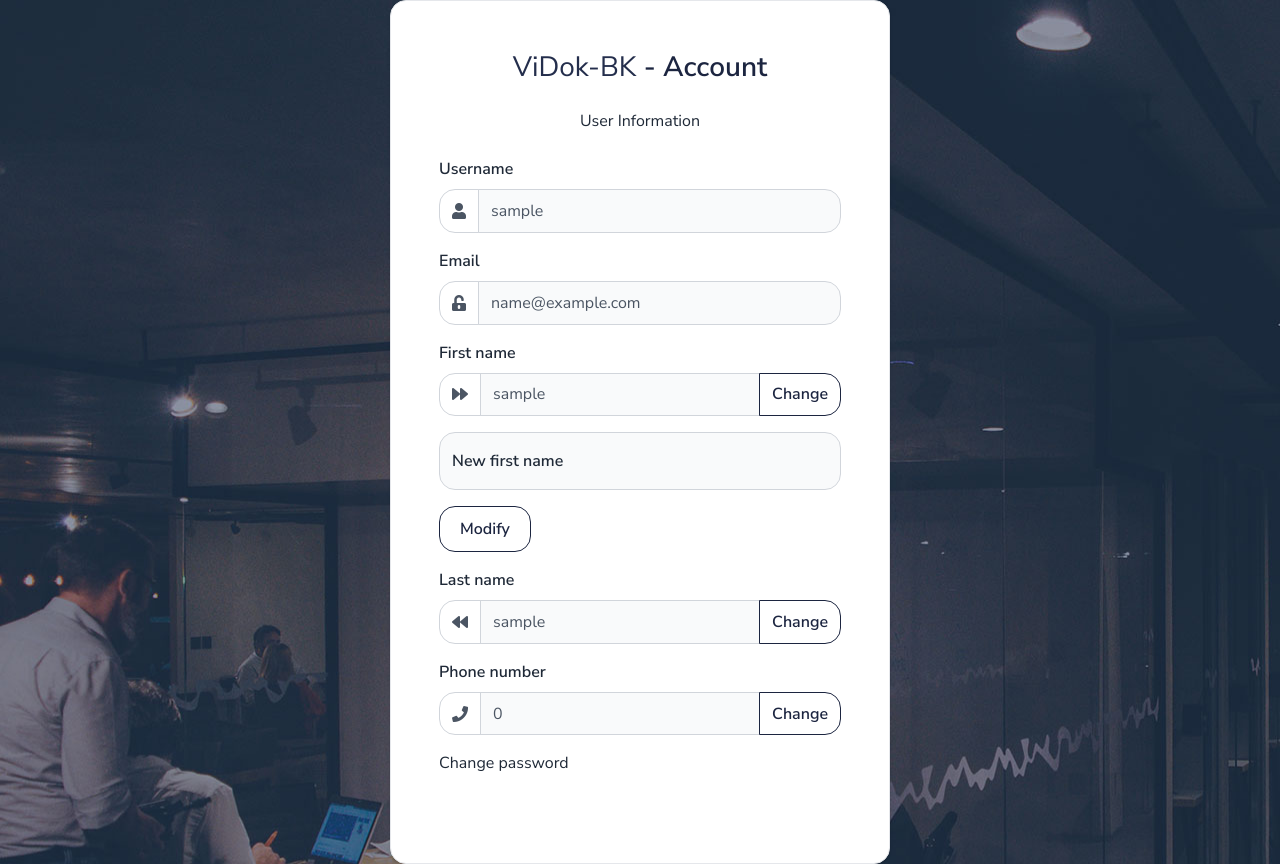
After one commit to luong11026/ViDok_HK221, a Flask app: page /account in a window 1280 px wide, after a click on "Change". The commit adds this page. Run offline with Flask 2, Linux system fonts and the light colour scheme; the visitor is signed in with stand-in values (Sample User, id 1); data comes from the database, SQL or seed files in the repository; some libraries are stand-ins or nearby versions.

Commit message:
Add user info page

```diff
--- a/app/forms.py
+++ b/app/forms.py
@@ -20,14 +20,13 @@ class RegisterForm(FlaskForm):
 	email       = StringField  (u'Email'     , validators=[DataRequired(), Email()])
 	phone_number = StringField (u'Phone Number'  , validators=[DataRequired()])
 
-class ModifyInfoForm(FlaskForm):
-	fname        = StringField  (u'First Name', validators=[DataRequired()])
-	lname        = StringField  (u'Last Name', validators=[DataRequired()])
-	password    = PasswordField(u'Password'  , validators=[DataRequired()])
-	new_password = PasswordField(u'Password'  , validators=[DataRequired()])
-	username = StringField(u'Username', validators=[DataRequired()])
-	new_email = StringField(u'Email', validators=[DataRequired(), Email()])
-	new_phonenum = StringField(u'Phone Number', validators=[DataRequired()])
+class AccountInfor(FlaskForm):
+	new_fname        = StringField  (u'First Name')
+	new_lname        = StringField  (u'Last Name')
+	new_email = StringField(u'Email', validators=[Email()])
+	new_phone_num = StringField(u'Phone Number')
+	new_password = PasswordField(u'Password')
+	password    = PasswordField(u'Password')
 
 class PasswordRequestForm(FlaskForm):
 	email = StringField(u'Email', validators=[DataRequired(), Email()])
--- /dev/null
+++ b/app/templates/accounts/user_infor.html
@@ -0,0 +1,221 @@
+{% extends "layouts/base-fullscreen.html" %}
+
+<!-- Specific Page CSS goes HERE  -->
+{% block stylesheets %}{% endblock stylesheets %} {% block content %}
+
+<main>
+  {% include 'includes/preloader.html' %}
+
+  <!-- Section -->
+  <section
+    class="min-vh-100 d-flex align-items-center section-image overlay-soft-dark"
+    data-background="static/assets/img/pages/form-image.jpg"
+  >
+    <div class="container">
+      <div class="row justify-content-center">
+        <div class="col-12 d-flex align-items-center justify-content-center">
+          <div
+            class="signin-inner my-4 my-lg-0 bg-white shadow-soft border rounded border-gray-300 p-4 p-lg-5 w-100 fmxw-500"
+          >
+            <div class="text-center text-md-center mb-3 mt-md-0">
+              <h1 class="mb-0 h3">
+                <a href="index.html">ViDok-BK</a> - Account
+              </h1>
+              <br />
+              <span class="font-weight-normal">
+                {% if msg %} {{ msg | safe }} {% else %} User Information {%
+                endif %}
+              </span>
+            </div>
+
+            {% if not success %}
+            <form method="post" action="" class="mt-4">
+              {{ form.hidden_tag() }}
+
+              <!-- Form -->
+              <div class="form-group">
+                <div class="form-group mb-3">
+                  <label for="username">Username</label>
+                  <div class="input-group">
+                    <span class="input-group-text" id="basic-addon1"
+                      ><span class="fas fa-user"></span
+                    ></span>
+                    <div class="form-control">{{ user.user}}</div>
+                  </div>
+                </div>
+                <div class="form-group mb-3">
+                  <label for="email">Email</label>
+                  <div class="input-group">
+                    <span class="input-group-text" id="basic-addon2"
+                      ><span class="fas fa-unlock-alt"></span
+                    ></span>
+                    <div class="form-control">{{ user.email}}</div>
+                  </div>
+                </div>
+                <div class="form-group mb-3">
+                  <label for="fname">First name</label>
+                  <div class="input-group">
+                    <span class="input-group-text" id="basic-addon3"
+                      ><span class="fas fa-forward"></span
+                    ></span>
+                    <div class="form-control">{{ user.fname}}</div>
+                    <button
+                      class="btn btn-outline-secondary"
+                      type="button"
+                      data-bs-toggle="collapse"
+                      data-bs-target="#change1"
+                      aria-expanded="true"
+                    >
+                      Change
+                    </button>
+                  </div>
+                </div>
+                <div class="form-group mb-3">
+                  <div
+                    class="collapse-vertical collapse form-floating"
+                    id="change1"
+                  >
+                    {{ form.new_fname(class="form-control input-group",
+                    placeholder ='First name', type="text") }}
+                    <label>New first name</label>
+                    <button
+                      type="submit"
+                      class="btn btn-outline-secondary"
+                      style="margin-top: 16px; padding: 10px 20px"
+                    >
+                      Modify
+                    </button>
+                  </div>
+                </div>
+
+                <div class="form-group mb-3">
+                  <label for="lname">Last name</label>
+                  <div class="input-group">
+                    <span class="input-group-text" id="basic-addon4"
+                      ><span class="fas fa-backward"></span
+                    ></span>
+                    <div class="form-control">{{ user.lname}}</div>
+                    <button
+                      class="btn btn-outline-secondary"
+                      type="button"
+                      data-bs-toggle="collapse"
+                      data-bs-target="#change2"
+                      aria-expanded="true"
+                    >
+                      Change
+                    </button>
+                  </div>
+                </div>
+                <div class="form-group mb-3">
+                  <div
+                    class="collapse-vertical collapse form-floating"
+                    id="change2"
+                  >
+                    {{ form.new_lname(class="form-control input-group",
+                    placeholder ='Last name', type="text") }}
+                    <label>New last name</label>
+                    <button
+                      type="submit"
+                      class="btn btn-outline-secondary"
+                      style="margin-top: 16px; padding: 10px 20px"
+                    >
+                      Modify
+                    </button>
+                  </div>
+                </div>
+
+                <div class="form-group mb-3">
+                  <label for="phone_num">Phone number</label>
+                  <div class="input-group">
+                    <span class="input-group-text" id="basic-addon5"
+                      ><span class="fas fa-phone"></span
+                    ></span>
+                    <div class="form-control">{{ user.phone_num }}</div>
+                    <button
+                      class="btn btn-outline-secondary"
+                      type="button"
+                      data-bs-toggle="collapse"
+                      data-bs-target="#change3"
+                      aria-expanded="true"
+                    >
+                      Change
+                    </button>
+                  </div>
+                </div>
+                <div class="form-group mb-3">
+                  <div
+                    class="collapse-vertical collapse form-floating"
+                    id="change3"
+                  >
+                    {{ form.new_phone_num(class="form-control input-group",
+                    placeholder ='New phone number', type="number") }}
+                    <label>New phone number</label>
+                    <button
+                      type="submit"
+                      class="btn btn-outline-secondary"
+                      style="margin-top: 16px; padding: 10px 20px"
+                    >
+                      Modify
+                    </button>
+                  </div>
+                </div>
+
+                <div
+                  data-bs-toggle="collapse"
+                  data-bs-target="#change4"
+                  aria-expanded="true"
+                  style="margin-bottom: 16px"
+                >
+                  Change password
+                </div>
+                <div class="form-group mb-3">
+                  <div
+                    class="collapse-vertical collapse form-floating"
+                    id="change4"
+                  >
+                    {{ form.password(class="form-control input-group",
+                    placeholder ='Password', type="password") }}
+                    <label>Current password</label>
+                  </div>
+                </div>
+
+                <div class="form-group mb-3">
+                  <div
+                    class="collapse-vertical collapse form-floating"
+                    id="change4"
+                  >
+                    {{ form.new_password(class="form-control input-group",
+                    placeholder ='New password', type="password") }}
+                    <label>New password</label>
+                    <button
+                      type="submit"
+                      class="btn btn-outline-secondary"
+                      style="margin-top: 16px; padding: 10px 20px"
+                    >
+                      Modify
+                    </button>
+                  </div>
+                </div>
+              </div>
+              <!-- End of Form -->
+            </form>
+
+            {% else %}
+
+            <p class="mt-4 text-sm text-center">
+              <a href="{{ url_for('login') }}" class="btn btn-primary">Login</a>
+            </p>
+
+            {% endif %}
+            <br />
+          </div>
+        </div>
+      </div>
+    </div>
+  </section>
+</main>
+
+{% endblock content %}
+
+<!-- Specific Page JS goes HERE  -->
+{% block javascripts %}{% endblock javascripts %}
--- a/app/templates/includes/navigation.html
+++ b/app/templates/includes/navigation.html
@@ -52,7 +52,7 @@
           </li>
           <li class="nav-item">
             <a
-              href="modify.html"
+              href="account"
               class="nav-link"
               id="homeNav"
               aria-expanded="false"
--- a/app/views.py
+++ b/app/views.py
@@ -16,11 +16,15 @@ from flask_login         import login_user, logout_user, current_user, login_req
 from werkzeug.exceptions import HTTPException, NotFound, abort
 from jinja2              import TemplateNotFound
 from sqlalchemy import func
+from flask import send_file
+from glob import glob
+from io import BytesIO
+from zipfile import ZipFile
 
 # App modules
 from app        import app, lm, db, bc
 from app.models import Users, Ligands
-from app.forms  import ConfirmEmail, LoginForm, ModifyInfoForm, PasswordRequestForm, RegisterForm
+from app.forms  import ConfirmEmail, LoginForm, AccountInfor, PasswordRequestForm, RegisterForm
 from app.chem_utils import DockingAgent, save_compound
 from app.dss_system import DSSSystem
 from app.util   import create_user_folders, response
@@ -32,6 +36,10 @@ session ={}
 session['confirmed'] = False
 session['confirm_code_hash'] = '123'
 session['email'] = 'empty'
+
+# Support function
+def has_numbers(inputString):
+    return any(char.isdigit() for char in inputString)
 
 # pro   de login manager with load_user callback
 @lm.user_loader
@@ -53,7 +61,6 @@ def register():
     msg     = None
     success = False
     if request.method == 'GET':
-
         return render_template( 'accounts/register.html', form=form, msg=msg)
 
     # check if both http method is POST and form is valid on submit
@@ -76,13 +83,15 @@ def register():
             msg = 'Error: User exists!'
         elif phone_num == '':
             msg = 'Error: Input phone number again!'
+        elif has_numbers(fname) or has_numbers(lname):
+            msg = 'Error: name contains number!'
         else:
             confirm_code = create_confirm_code()
             sendmail_code(email, confirm_code)
             confirm_code_hash = bc.generate_password_hash(confirm_code)
             session['confirm_code_hash'] = confirm_code_hash
             pw_hash = bc.generate_password_hash(password)
-            user = Users(username, email, pw_hash, fname, lname, phone_num, confirmed=False)
+            user = Users(username, email, pw_hash, fname, lname, phone_num, confirmed=True)
             user.save()
             create_user_folders(user.id)
             msg     = 'User created successfully'
@@ -117,49 +126,6 @@ def confirm_email():
         msg = 'Your code is incorrect'
     return render_template( 'accounts/confirmemail.html', form=form, msg = msg, success = success)
 
-@app.route('/modify.html', methods=['GET', 'POST'])
-def modify():
-    # declare the Modification Form
-    form = ModifyInfoForm(request.form)
-    msg = None
-    success = False
-    if request.method == 'GET':
-        return render_template('home/modify.html', form=form, msg=msg )
-
-    if form.validate_on_submit():
-        # assign form data to variables
-        fname = request.form.get('fname', '', type=str)
-        lname = request.form.get('lname', '', type=str)
-        username = request.form.get('username', '', type=str)
-        password = request.form.get('password', '', type=str)
-        new_password = request.form.get('new_password', '', type=str)
-        new_email = request.form.get('new_email', '', type=str)
-        new_phonenum = request.form.get('new_phonenum', '', type=int)
-        # filter User out of database through username
-        user = Users.query.filter_by(user=username).first()
-        # filter Email
-        user_by_email = Users.query.filter_by(email=new_email).first()
-        if user:
-            if user_by_email:
-                msg = 'Error: Email exists!'
-                return render_template('home/modify.html', form=form, msg=msg, success=success)
-            if new_phonenum == '':
-                msg = 'Error: Input phone number again!'
-            if bc.check_password_hash(user.password, password):
-                pw_hash = bc.generate_password_hash(new_password)
-                user.update(fname, lname, pw_hash, new_email, new_phonenum)
-                msg = 'Modify user info successfully.'
-                success=True
-                # logout and login again
-                logout()
-                return render_template('home/modify.html', form=form, msg=msg, success=success)
-            else:
-                msg = "Wrong password. Please try again."
-        else:
-            msg = "Unknown user"
-    # return redirect(url_for('modify'))
-    return render_template('home/modify.html', form=form, msg=msg, success=success)
-
 @app.route('/passwordrequest.html', methods=['GET', 'POST'])
 def request_password():
     # declare the form
@@ -188,6 +154,44 @@ def request_password():
         else:
             msg = f"Email: {receiver_email} doesn't exist"
     return render_template('accounts/passwordrequest.html', form=form, msg=msg, success=success)
+
+@app.route('/account', methods=['GET', 'POST'])
+def account_infor():
+    if not current_user.is_authenticated:
+        return redirect(url_for('index'))
+    user = Users.query.filter_by(user = current_user.user).first()
+    form = AccountInfor(request.form)
+
+    if request.method == 'GET':
+        return render_template('accounts/user_infor.html', user = user, form=form)
+
+    success = False
+    msg = "You should input properly"
+
+    new_fname = request.form.get('new_fname','', type=str)
+    new_lname = request.form.get('new_lname', '', type=str)
+    new_phone_num = request.form.get('new_phone_num','',type=int)
+    password = request.form.get('password','',type=str)
+    new_pw = request.form.get('new_password','',type=str)
+    if new_fname != "" and not has_numbers(new_fname):
+        user.fname = new_fname
+    if new_lname != "" and not has_numbers(new_lname):
+        user.lname = new_lname
+    if new_phone_num != "":
+        user.phone_num = new_phone_num
+    if password != "" and new_pw != "":
+        if bc.check_password_hash(user.password, password):
+            pw_hash = bc.generate_password_hash(new_pw)
+            user.password = pw_hash
+            msg = "Modify succesfully"
+            success = True
+            # logout and login again
+            logout()
+            return render_template('accounts/user_infor.html', form=form, msg=msg, success=success)
+        else:
+            msg = "Wrong password, please try again!"
+    db.session.commit()
+    return render_template('accounts/user_infor.html', user = user, form=form, msg = msg)
 
 # Authenticate user
 @app.route('/login.html', methods=['GET', 'POST'])
@@ -368,3 +372,38 @@ def download(user, molecule, file_name):
         dir += "/"
 
     return send_from_directory(directory = dir, path = file_name, as_attachment = False)
+
+@app.route("/download_all_from/<user>", methods =["GET"])
+def download_all_from(user):
+    user = Users.query.filter_by(user=user).first()
+    target = os.getcwd()
+
+    stream = BytesIO()
+    with ZipFile(stream, 'w') as zf:
+        for file in glob(os.path.join(Config.CHEM_DIR, "dockings", str(user.id), '*.mol')):
+            zf.write(file, os.path.basename(file))
+    stream.seek(0)
+
+    return send_file(
+        stream,
+        as_attachment=True,
+        download_name=str(user.user)+'_ligands.zip'
+    )
+
+
+@app.route('/download_selected', methods=['GET','POST'])
+def download_selected():
+    check_boxes = request.get_json(force=True)
+
+    stream = BytesIO
+    with ZipFile(stream, 'w') as zf:
+        for check_box in check_boxes:
+            check_box.split('/')
+            user_name = check_box[1]
+            file_name = check_box[3]
+            user = Users.query.filter_by(user= user_name).first()
+            file = os.path.join(Config.CHEM_DIR, "dockings", str(user.id), file_name)
+            zf.write(file, os.path.basename(file))
+    stream.seek(0)
+
+    return send_file(stream, as_attachment=True, download_name="selected_ligands.zip")
```
Also changed, not shown: app/templates/home/scoreboard.html (+45 -3 lines), 1 other file.
